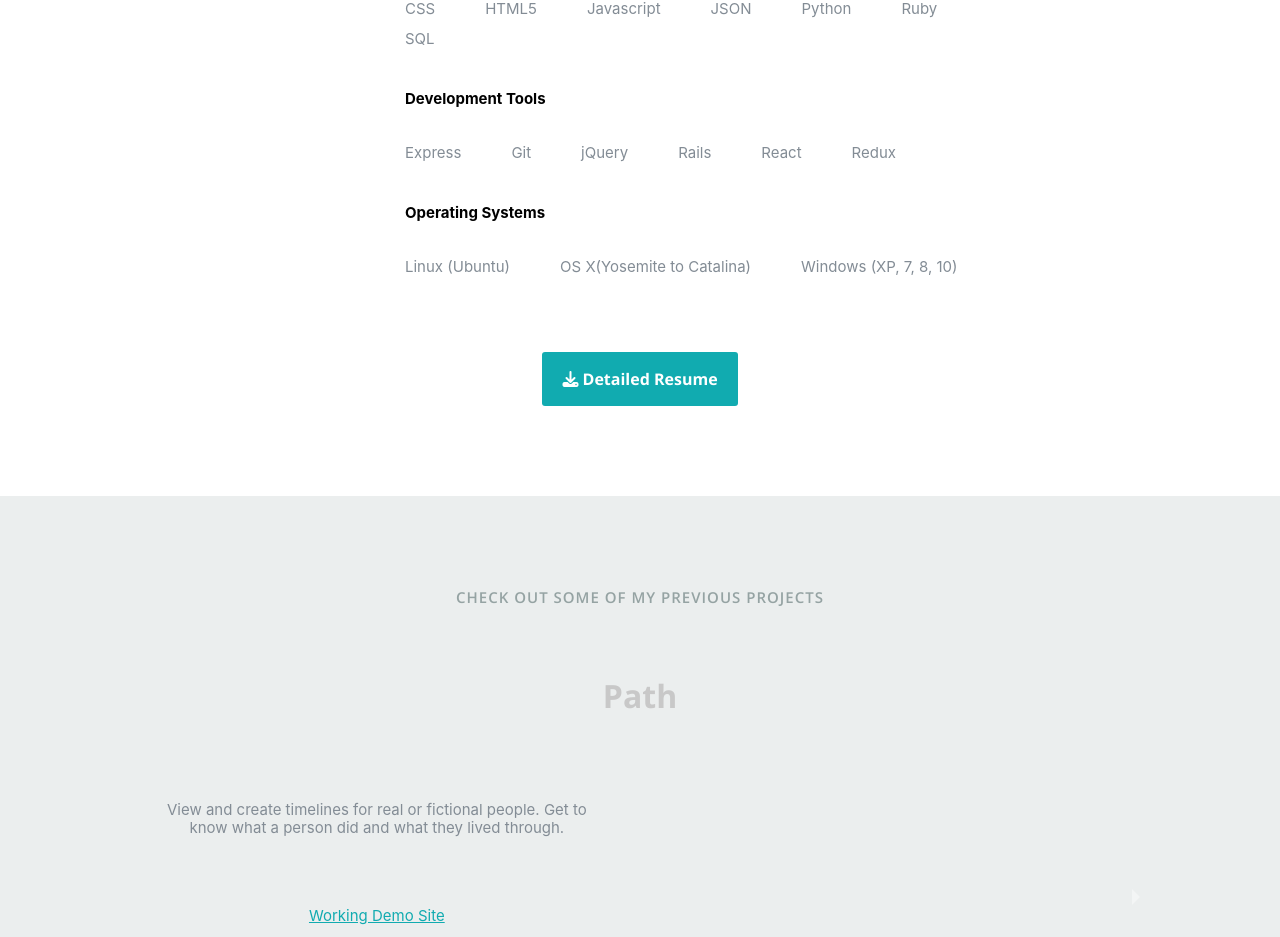
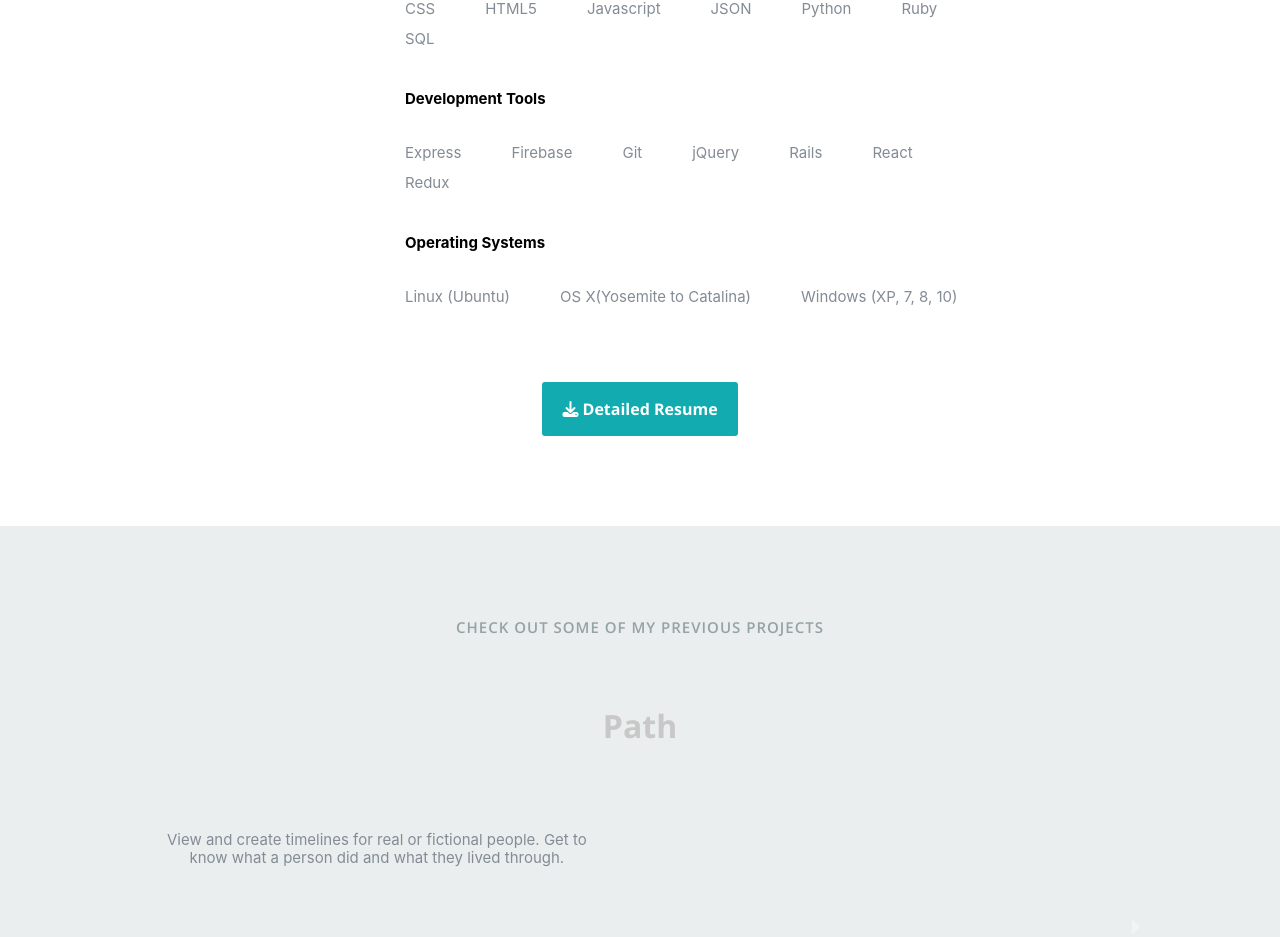
Before and after one commit to IdleScV/my_portfolio, a React (Create React App) app: page / in a window 1280 px wide. Shown: the part 1911-2848 px from the top of the page. Built offline with nearby package versions, Linux system fonts and the light colour scheme.

Commit message:
minor resume update

```diff
--- a/src/resumeData.js
+++ b/src/resumeData.js
@@ -76,8 +76,11 @@ let resumeData = {
 	// 	}
 	// ],
 	skillsTypes: [
-		{ type: 'Techinical Languages', names: [ 'CSS', 'HTML5', 'Javascript', 'JSON', 'Python', 'Ruby', 'SQL' ] },
-		{ type: 'Development Tools', names: [ 'Express', 'Git', 'jQuery', 'Rails', 'React', 'Redux' ] },
+		{
+			type: 'Techinical Languages',
+			names: [ 'CSS', 'HTML5', 'Javascript', 'JSON', 'Python', 'Ruby', 'SQL' ]
+		},
+		{ type: 'Development Tools', names: [ 'Express', 'Firebase', 'Git', 'jQuery', 'Rails', 'React', 'Redux' ] },
 		{
 			type: 'Operating Systems',
 			names: [ ' Linux (Ubuntu)', 'OS X(Yosemite to Catalina)', 'Windows (XP, 7, 8, 10)' ]
@@ -138,7 +141,7 @@ let resumeData = {
 			name: 'Some technical guy'
 		}
 	],
-	resumeUrl: 'https://docdro.id/t0rryuB'
+	resumeUrl: 'https://docdro.id/cHOuyCu'
 };
 
 export default resumeData;
```
